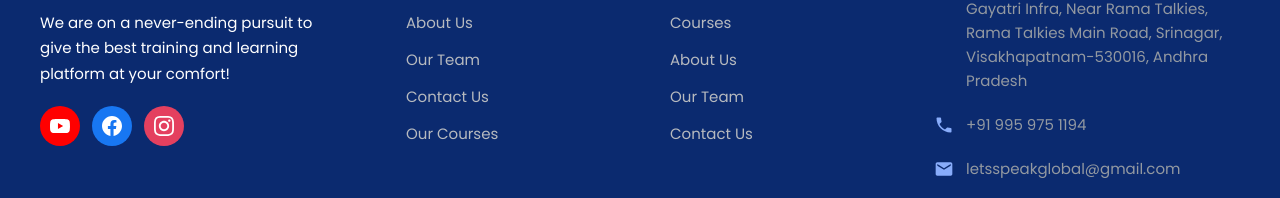
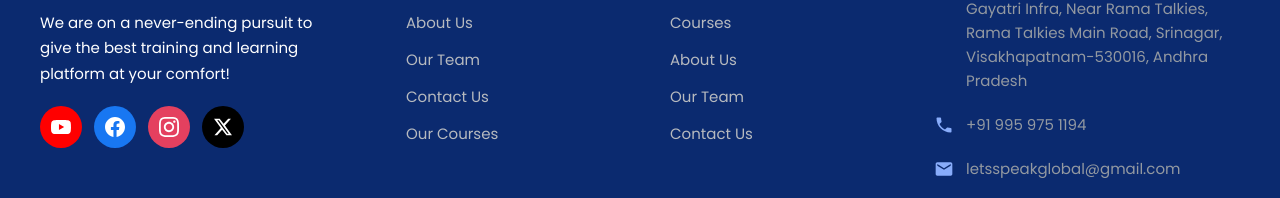
Before and after one commit to MuraliAvugaddi/lets-speak, a Next.js app: page /contact in a window 1280 px wide. Shown: the part 1274-1472 px from the top of the page. Built offline with nearby package versions, Linux system fonts and the light colour scheme.

Commit message:
Footer Links

```diff
--- a/app/contact/page.tsx
+++ b/app/contact/page.tsx
@@ -36,13 +36,13 @@ export default function ContactPage() {
             </a>
 
             {/* Email */}
-            <a href="mailto:letsspeak@gmail.com" className={styles.contactItem}>
+            <a href="mailto:letsspeakglobal@gmail.com" className={styles.contactItem}>
               <div className={`${styles.iconWrapper} ${styles.email}`}>
                 <svg viewBox="0 0 24 24" fill="currentColor">
                   <path d="M20 4H4c-1.1 0-1.99.9-1.99 2L2 18c0 1.1.9 2 2 2h16c1.1 0 2-.9 2-2V6c0-1.1-.9-2-2-2zm0 4l-8 5-8-5V6l8 5 8-5v2z" />
                 </svg>
               </div>
-              <span>letsspeak@gmail.com</span>
+              <span>letsspeakglobal@gmail.com</span>
             </a>
           </div>
 
--- a/components/Footer/Footer.module.css
+++ b/components/Footer/Footer.module.css
@@ -71,13 +71,13 @@
 }
 
 .socialIcon {
-  width: 40px;
-  height: 40px;
-  border-radius: 50%;
+  width: 42px;
+  height: 42px;
   display: flex;
   align-items: center;
   justify-content: center;
-  transition: transform 0.3s ease, background 0.3s ease;
+  border-radius: 50%;      /* makes it circle */
+  text-decoration: none;
 }
 
 .socialIcon svg {
@@ -146,7 +146,7 @@
 }
 
 .linkList li a:hover {
-  color: #0b2a6f;
+  color: #718dc9;
 }
 
 /* Contact Section */
@@ -186,5 +186,14 @@
 }
 
 .contactItem a:hover {
-  color: #0b2a6f;
+  color: #718dc9;
 }
+
+.x {
+  background: #000;   /* X official black */
+  color: #fff;
+}
+
+.x:hover {
+  background: #111;
+}
--- a/components/Footer/Footer.tsx
+++ b/components/Footer/Footer.tsx
@@ -18,19 +18,44 @@ export default function Footer() {
 
           {/* Social Icons */}
           <div className={styles.socialIcons}>
-            <a href="#" className={`${styles.socialIcon} ${styles.youtube}`}>
+            <a
+              href="https://youtube.com/@speakwithsurendra?si=ix5T6eh-pg1YVW9c"
+              className={`${styles.socialIcon} ${styles.youtube}`}
+              target="_blank"
+              rel="noopener noreferrer"
+            >
               <svg viewBox="0 0 24 24" fill="currentColor">
                 <path d="M23.498 6.186a3.016 3.016 0 0 0-2.122-2.136C19.505 3.545 12 3.545 12 3.545s-7.505 0-9.377.505A3.017 3.017 0 0 0 .502 6.186C0 8.07 0 12 0 12s0 3.93.502 5.814a3.016 3.016 0 0 0 2.122 2.136c1.871.505 9.376.505 9.376.505s7.505 0 9.377-.505a3.015 3.015 0 0 0 2.122-2.136C24 15.93 24 12 24 12s0-3.93-.502-5.814zM9.545 15.568V8.432L15.818 12l-6.273 3.568z" />
               </svg>
             </a>
-            <a href="#" className={`${styles.socialIcon} ${styles.facebook}`}>
+            <a
+              href="https://www.facebook.com/speakwithsurendra?mibextid=ZbWKwL"
+              className={`${styles.socialIcon} ${styles.facebook}`}
+              target="_blank"
+              rel="noopener noreferrer"
+            >
               <svg viewBox="0 0 24 24" fill="currentColor">
                 <path d="M24 12.073c0-6.627-5.373-12-12-12s-12 5.373-12 12c0 5.99 4.388 10.954 10.125 11.854v-8.385H7.078v-3.47h3.047V9.43c0-3.007 1.792-4.669 4.533-4.669 1.312 0 2.686.235 2.686.235v2.953H15.83c-1.491 0-1.956.925-1.956 1.874v2.25h3.328l-.532 3.47h-2.796v8.385C19.612 23.027 24 18.062 24 12.073z" />
               </svg>
             </a>
-            <a href="#" className={`${styles.socialIcon} ${styles.instagram}`}>
+            <a
+              href="https://www.instagram.com/speakwithsurendra?igsh=bndoMjBjaXl6d3F5"
+              className={`${styles.socialIcon} ${styles.instagram}`}
+              target="_blank"
+              rel="noopener noreferrer"
+            >
               <svg viewBox="0 0 24 24" fill="currentColor">
                 <path d="M12 2.163c3.204 0 3.584.012 4.85.07 3.252.148 4.771 1.691 4.919 4.919.058 1.265.069 1.645.069 4.849 0 3.205-.012 3.584-.069 4.849-.149 3.225-1.664 4.771-4.919 4.919-1.266.058-1.644.07-4.85.07-3.204 0-3.584-.012-4.849-.07-3.26-.149-4.771-1.699-4.919-4.92-.058-1.265-.07-1.644-.07-4.849 0-3.204.013-3.583.07-4.849.149-3.227 1.664-4.771 4.919-4.919 1.266-.057 1.645-.069 4.849-.069zm0-2.163c-3.259 0-3.667.014-4.947.072-4.358.2-6.78 2.618-6.98 6.98-.059 1.281-.073 1.689-.073 4.948 0 3.259.014 3.668.072 4.948.2 4.358 2.618 6.78 6.98 6.98 1.281.058 1.689.072 4.948.072 3.259 0 3.668-.014 4.948-.072 4.354-.2 6.782-2.618 6.979-6.98.059-1.28.073-1.689.073-4.948 0-3.259-.014-3.667-.072-4.947-.196-4.354-2.617-6.78-6.979-6.98-1.281-.059-1.69-.073-4.949-.073zm0 5.838c-3.403 0-6.162 2.759-6.162 6.162s2.759 6.163 6.162 6.163 6.162-2.759 6.162-6.163c0-3.403-2.759-6.162-6.162-6.162zm0 10.162c-2.209 0-4-1.79-4-4 0-2.209 1.791-4 4-4s4 1.791 4 4c0 2.21-1.791 4-4 4zm6.406-11.845c-.796 0-1.441.645-1.441 1.44s.645 1.44 1.441 1.44c.795 0 1.439-.645 1.439-1.44s-.644-1.44-1.439-1.44z" />
+              </svg>
+            </a>
+            <a
+              href="https://x.com/letsspeakglobal"
+              className={`${styles.socialIcon} ${styles.x}`}
+              target="_blank"
+              rel="noopener noreferrer"
+            >
+              <svg viewBox="0 0 24 24" fill="white">
+                <path d="M18.244 2H21.5l-7.19 8.21L22.75 22h-6.63l-5.19-6.77L4.99 22H1.73l7.69-8.78L1.25 2h6.8l4.69 6.23L18.244 2zm-1.16 18h1.8L7.02 3.9H5.09L17.084 20z" />
               </svg>
             </a>
           </div>
```
Also changed, not shown: app/contact/styles.module.css (line endings or trailing spaces).
